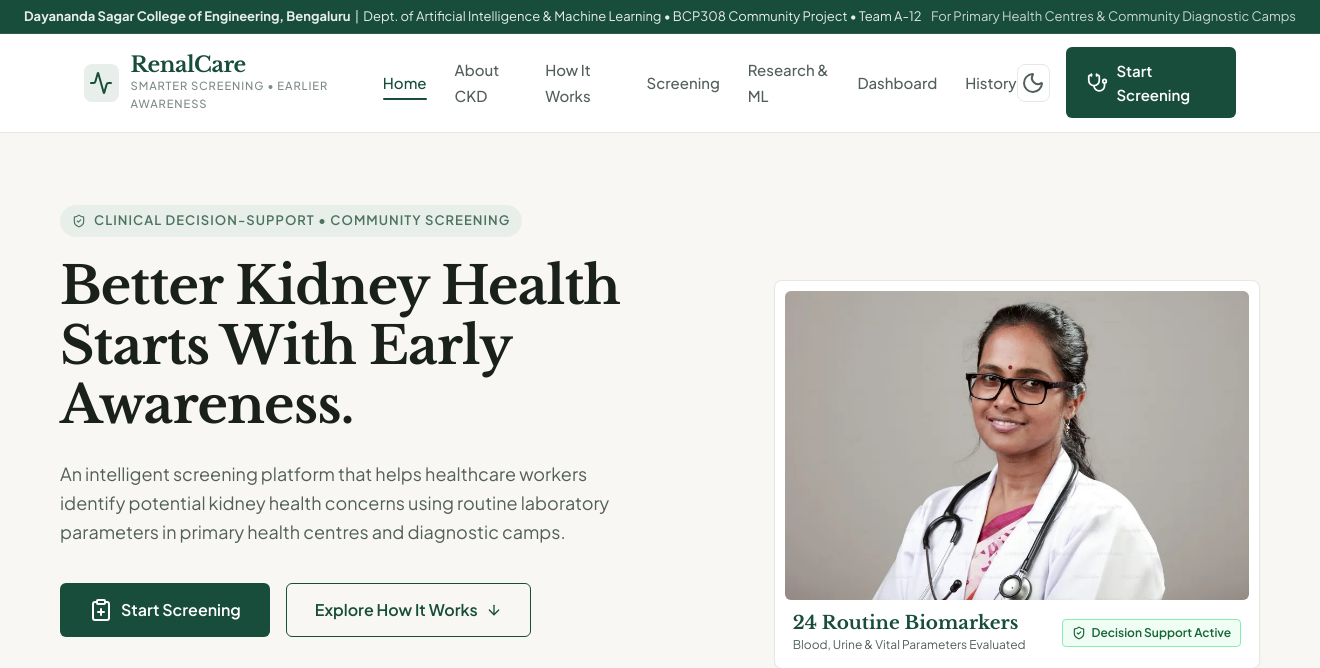
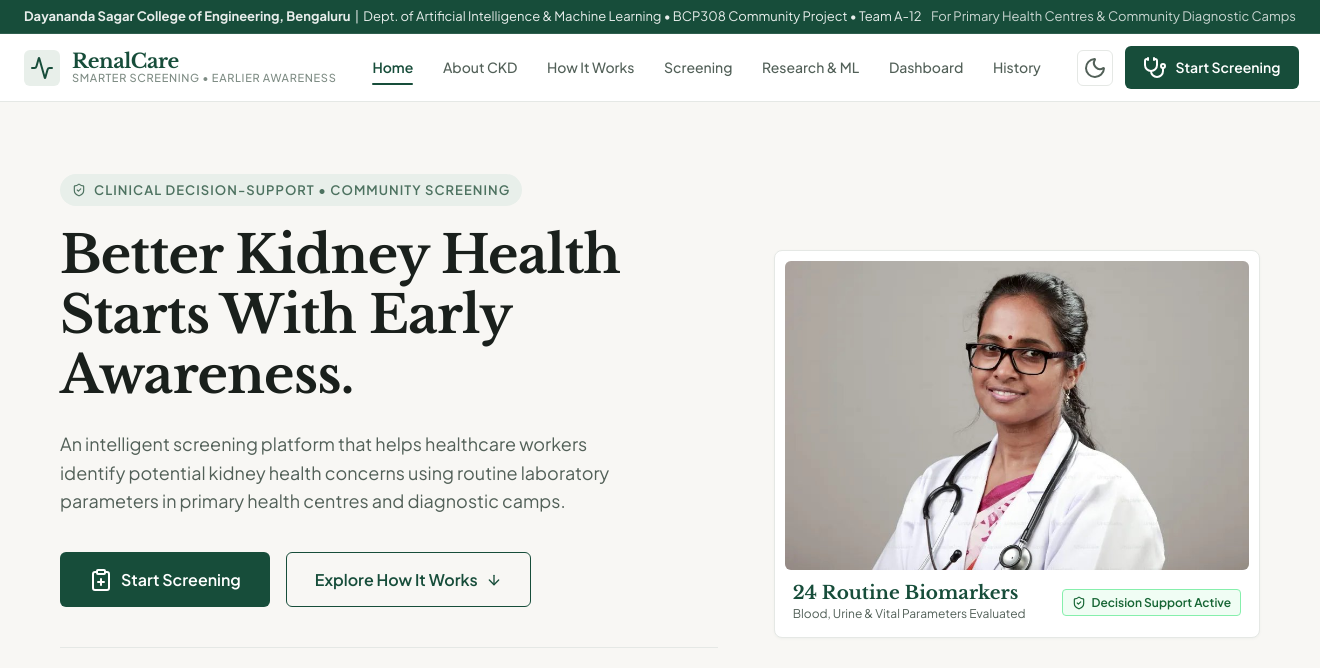
Before and after one commit to ayush35099-cloud/Ckd-Screening-System, a Flask app: page / in a window 1320 px wide. Shown: the top 668 px of the page. Run offline with Flask 3, Linux system fonts and the light colour scheme; parts of the project's set-up code (start-up, migrations or seed data) failed here and were passed over.

Commit message:
fix(navbar): balance horizontal spacing, align brand and actions, and ensure responsive layout across desktop and mobile

```diff
--- a/static/css/style.css
+++ b/static/css/style.css
@@ -170,42 +170,48 @@ a:hover {
   top: 0;
   z-index: 1000;
   transition: var(--transition-theme);
+  width: 100%;
 }
 
 .nav-container {
-  max-width: 1200px;
+  max-width: 1320px;
   margin: 0 auto;
-  padding: 0.85rem 1.5rem;
+  padding: 0.75rem 1.5rem;
   display: flex;
   align-items: center;
   justify-content: space-between;
+  gap: 1.5rem;
 }
 
 .brand-wrapper {
-  display: flex;
+  display: inline-flex;
   align-items: center;
   gap: 0.75rem;
+  flex-shrink: 0;
+  text-decoration: none;
 }
 
 .brand-logo-icon {
-  width: 38px;
-  height: 38px;
+  width: 36px;
+  height: 36px;
   display: flex;
   align-items: center;
   justify-content: center;
-  border-radius: 8px;
+  border-radius: 6px;
   background-color: var(--color-primary-subtle);
   color: var(--color-primary);
+  flex-shrink: 0;
 }
 
 .brand-text {
   display: flex;
   flex-direction: column;
+  line-height: 1.15;
 }
 
 .brand-title {
   font-family: var(--font-serif);
-  font-size: 1.35rem;
+  font-size: 1.25rem;
   font-weight: 700;
   color: var(--color-primary);
   line-height: 1.1;
@@ -213,39 +219,62 @@ a:hover {
 }
 
 .brand-subtitle {
-  font-size: 0.7rem;
+  font-size: 0.6875rem;
   font-weight: 500;
   text-transform: uppercase;
-  letter-spacing: 0.08em;
+  letter-spacing: 0.06em;
   color: var(--text-subtle);
+  white-space: nowrap;
 }
 
 .nav-links {
   display: flex;
   align-items: center;
-  gap: 1.75rem;
+  justify-content: center;
+  gap: 0.35rem;
   list-style: none;
+  margin: 0 auto;
+  padding: 0;
+  flex: 0 1 auto;
+}
+
+.nav-links li {
+  display: flex;
+  align-items: center;
 }
 
 .nav-link {
-  font-size: 0.9375rem;
+  font-size: 0.875rem;
   font-weight: 500;
   color: var(--text-muted);
-  padding: 0.25rem 0;
+  padding: 0.45rem 0.75rem;
+  border-radius: 5px;
   position: relative;
-  transition: color 0.15s ease;
+  white-space: nowrap;
+  transition: color 0.15s ease, background-color 0.15s ease;
+  text-decoration: none;
+  display: inline-flex;
+  align-items: center;
+  justify-content: center;
+  line-height: 1.2;
 }
 
-.nav-link:hover, .nav-link.active {
+.nav-link:hover {
   color: var(--color-primary);
+  background-color: var(--color-primary-subtle);
+}
+
+.nav-link.active {
+  color: var(--color-primary);
+  font-weight: 600;
 }
 
 .nav-link.active::after {
   content: '';
   position: absolute;
-  bottom: -4px;
-  left: 0;
-  width: 100%;
+  bottom: -2px;
+  left: 0.75rem;
+  right: 0.75rem;
   height: 2px;
   background-color: var(--color-primary);
   border-radius: 2px;
@@ -254,7 +283,15 @@ a:hover {
 .nav-actions {
   display: flex;
   align-items: center;
-  gap: 1rem;
+  justify-content: flex-end;
+  gap: 0.75rem;
+  flex-shrink: 0;
+}
+
+.nav-actions .btn-renal {
+  padding: 0.55rem 1.1rem;
+  font-size: 0.875rem;
+  white-space: nowrap;
 }
 
 /* Theme Toggle Button */
@@ -262,14 +299,15 @@ a:hover {
   background: none;
   border: 1px solid var(--border-subtle);
   color: var(--text-muted);
-  width: 38px;
-  height: 38px;
-  border-radius: 8px;
-  display: flex;
+  width: 36px;
+  height: 36px;
+  border-radius: 6px;
+  display: inline-flex;
   align-items: center;
   justify-content: center;
   cursor: pointer;
   transition: all 0.2s ease;
+  flex-shrink: 0;
 }
 
 .theme-toggle-btn:hover {
--- a/static/js/main.js
+++ b/static/js/main.js
@@ -39,19 +39,53 @@ function initMobileNav() {
     const navLinks = document.getElementById('navLinks');
 
     if (mobileBtn && navLinks) {
-        mobileBtn.addEventListener('click', () => {
-            const isVisible = navLinks.style.display === 'flex';
-            navLinks.style.display = isVisible ? 'none' : 'flex';
-            if (!isVisible) {
-                navLinks.style.flexDirection = 'column';
-                navLinks.style.position = 'absolute';
-                navLinks.style.top = '100%';
-                navLinks.style.left = '0';
-                navLinks.style.right = '0';
-                navLinks.style.backgroundColor = 'var(--bg-surface)';
-                navLinks.style.padding = '1.5rem';
-                navLinks.style.borderBottom = '1px solid var(--border-subtle)';
-                navLinks.style.boxShadow = 'var(--shadow-md)';
+        mobileBtn.addEventListener('click', (e) => {
+            e.stopPropagation();
+            const isOpen = navLinks.classList.toggle('is-open');
+            mobileBtn.classList.toggle('active', isOpen);
+            mobileBtn.setAttribute('aria-expanded', isOpen ? 'true' : 'false');
+            navLinks.style.display = isOpen ? 'flex' : 'none';
+        });
+
+        // Close when clicking outside
+        document.addEventListener('click', (e) => {
+            if (!mobileBtn.contains(e.target) && !navLinks.contains(e.target) && navLinks.classList.contains('is-open')) {
+                navLinks.classList.remove('is-open');
+                mobileBtn.classList.remove('active');
+                mobileBtn.setAttribute('aria-expanded', 'false');
+                navLinks.style.display = 'none';
+            }
+        });
+
+        // Close on Escape key
+        document.addEventListener('keydown', (e) => {
+            if (e.key === 'Escape' && navLinks.classList.contains('is-open')) {
+                navLinks.classList.remove('is-open');
+                mobileBtn.classList.remove('active');
+                mobileBtn.setAttribute('aria-expanded', 'false');
+                navLinks.style.display = 'none';
+            }
+        });
+
+        // Close when clicking any nav link
+        navLinks.querySelectorAll('a').forEach(link => {
+            link.addEventListener('click', () => {
+                if (window.innerWidth <= 992 && navLinks.classList.contains('is-open')) {
+                    navLinks.classList.remove('is-open');
+                    mobileBtn.classList.remove('active');
+                    mobileBtn.setAttribute('aria-expanded', 'false');
+                    navLinks.style.display = 'none';
+                }
+            });
+        });
+
+        // Reset inline display when resizing to desktop
+        window.addEventListener('resize', () => {
+            if (window.innerWidth > 992) {
+                navLinks.classList.remove('is-open');
+                mobileBtn.classList.remove('active');
+                mobileBtn.setAttribute('aria-expanded', 'false');
+                navLinks.style.display = '';
             }
         });
     }
--- a/templates/base.html
+++ b/templates/base.html
@@ -68,7 +68,7 @@
           <span>Start Screening</span>
         </a>
 
-        <button type="button" class="mobile-menu-btn" id="mobileMenuBtn" aria-label="Open mobile menu">
+        <button type="button" class="mobile-menu-btn" id="mobileMenuBtn" aria-label="Open mobile menu" aria-expanded="false">
           <i data-lucide="menu"></i>
         </button>
       </div>
```
Also changed, not shown: other parts of static/css/style.css (+95 -9 lines).
